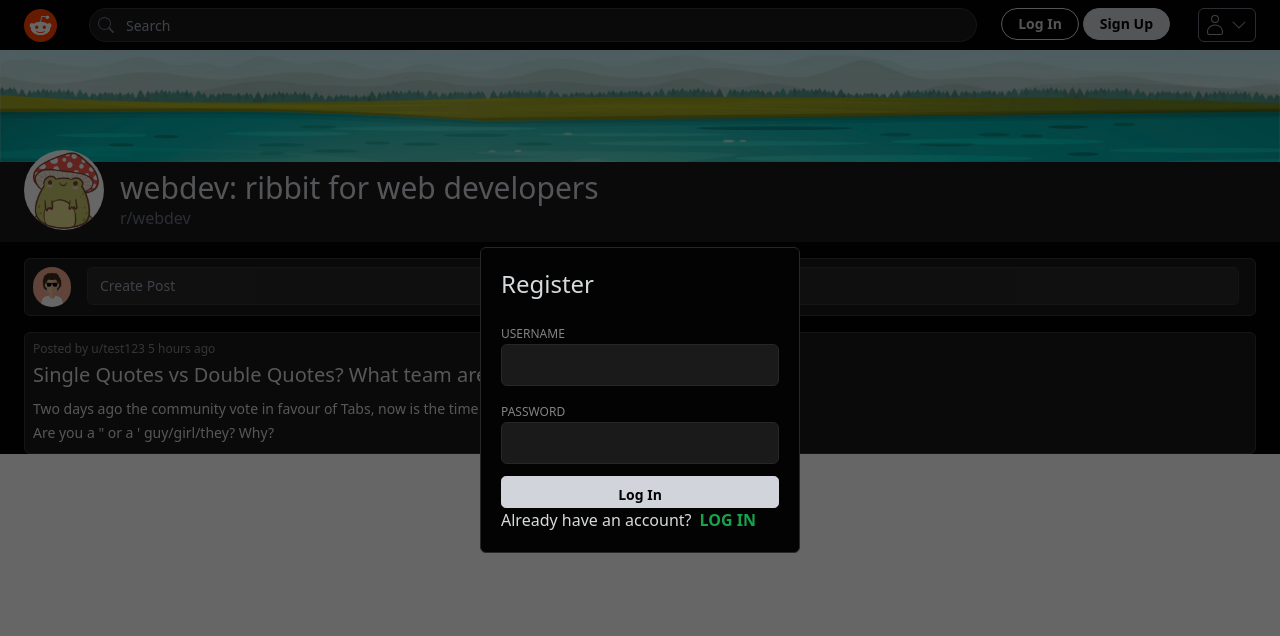
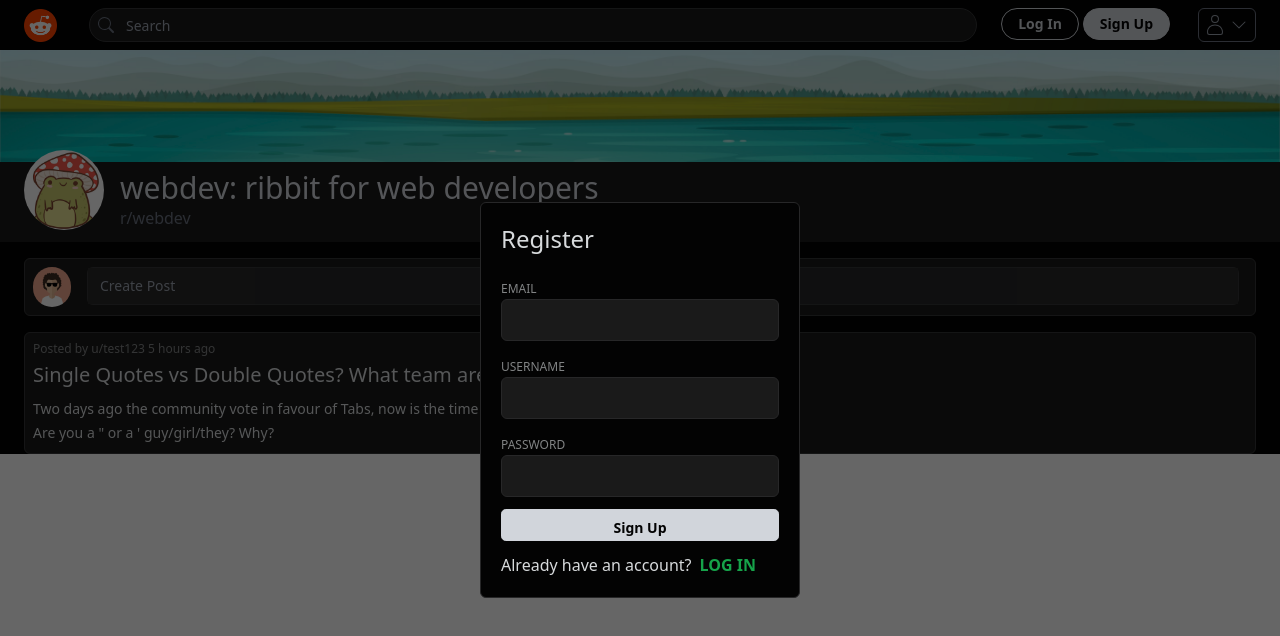
Before and after one commit to Lizette-Dimalanta/Ribbit, a React (Vite) app: page / in a window 1280 px wide. Both pictures are taken after a click on the button "SIGN UP". Shown: the top 636 px of the page. Built offline with nearby package versions, Linux system fonts and the light colour scheme.

Commit message:
Completed register page, added express and mongoose

```diff
--- a/package.json
+++ b/package.json
@@ -10,6 +10,11 @@
     "preview": "vite preview"
   },
   "dependencies": {
+    "body-parser": "^1.20.2",
+    "cookie-parser": "^1.4.6",
+    "cors": "^2.8.5",
+    "express": "^4.18.2",
+    "mongoose": "^7.4.3",
     "react": "^18.2.0",
     "react-dom": "^18.2.0",
     "react-icons": "^4.10.1"
--- a/src/components/AuthModal.jsx
+++ b/src/components/AuthModal.jsx
@@ -1,9 +1,18 @@
 import { React, useState } from 'react'
 import Input from './Input'
 import Button from './Button'
+// import axios from 'axios'
 
 const AuthModal = () => {
   const [modalType, setModalType] = useState("login")
+  const [email, setEmail ] = useState("")
+  const [username, setUsername ] = useState("")
+  const [password, setPassword ] = useState("")
+
+  function register(){
+    e.preventDefault()
+    axios.post()
+  }
 
   return (
     <div className="w-screen h-screen fixed top-0 left-0 z-20 flex" style={{backgroundColor:'rgba(0,0,0,.6)'}}>
@@ -18,12 +27,22 @@
             Register
           </h1>
         )}
+        {modalType === "register" && (
+          <div className="mb-3">
+          <label>
+            <span className="text-reddit_text-darker text-xs">
+              EMAIL
+            </span>
+            <Input type="email" className="mb-3 w-full" value={email} onChange={e => setEmail(e.target.value)} />
+          </label>
+        </div>
+        )}
         <div className="mb-3">
           <label>
             <span className="text-reddit_text-darker text-xs">
               USERNAME
             </span>
-            <Input type="text" className="mb-3 w-full" />
+            <Input type="text" className="mb-3 w-full" value={username} onChange={e => setUsername(e.target.value)} />
           </label>
         </div>
         <div className="mb-3">
@@ -31,18 +50,26 @@
             <span className="text-reddit_text-darker text-xs">
               PASSWORD
             </span>
-            <Input type="password" className="mb-3 w-full" />
+            <Input type="password" className="mb-3 w-full" value={password} onChange={e => setPassword(e.target.value)} />
           </label>
         </div>
-        <Button className="w-full py-2" style={{borderRadius:'.3rem'}}>
-          Log In
-        </Button>
+        {modalType === "login" && (
+          <Button className="w-full py-2 mb-3" style={{borderRadius:'.3rem'}}>
+            Log In
+          </Button>
+        )}
+        {modalType === "register" && (
+          <Button className="w-full py-2 mb-3" style={{borderRadius:'.3rem'}} onClick={e => register(e)}>
+            Sign Up
+          </Button>
+        )}
         {modalType === "login" && (
           <div>
             New to Ribbit?
             <button onClick={() => setModalType("register")} className="text-green-600 font-bold pl-2">
               SIGN UP
             </button>
+
           </div>
         )}
         {modalType === "register" && (
```
Also changed, not shown: src/api/server.jsx (added), 1 other file (tests, documents, lock files or other folders).
